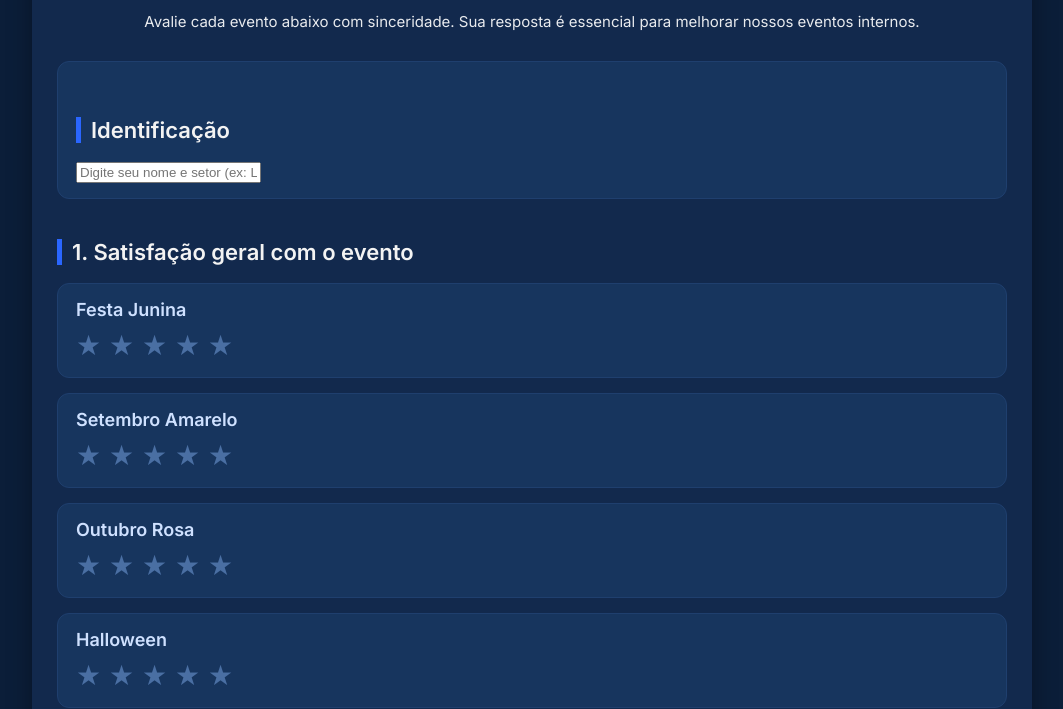
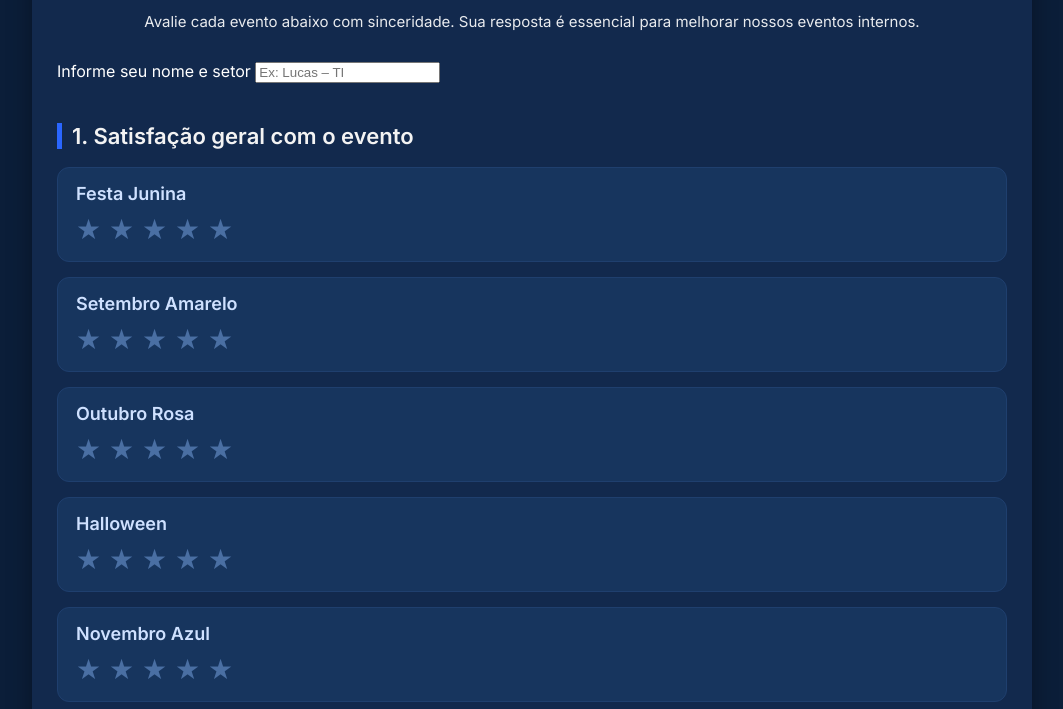
Before and after one commit to LDias7/Forms-Eventos, a website: page public/index.html in a window 1280 px wide. Shown: the part 128-837 px from the top of the page, without its empty margins (108-1171 px from the left). Drawn offline with Linux system fonts and the light colour scheme.

Commit message:
Update index.html

```diff
--- a/public/index.html
+++ b/public/index.html
@@ -19,14 +19,18 @@
         <form id="npsForm">
 
             <!-- CAMPO NOME + SETOR -->
-<div class="evento-bloco">
-    <h2>Identificação</h2>
+<div class="identificacao-bloco">
+    <label for="nome_setor" class="identificacao-label">
+        Informe seu nome e setor
+    </label>
+
     <input
         id="nome_setor"
         type="text"
-        placeholder="Digite seu nome e setor (ex: Lucas – TI)"
-        class="input-texto">
+        placeholder="Ex: Lucas – TI"
+        class="input-identificacao">
 </div>
+
 
 
             <!-- ============================
```
